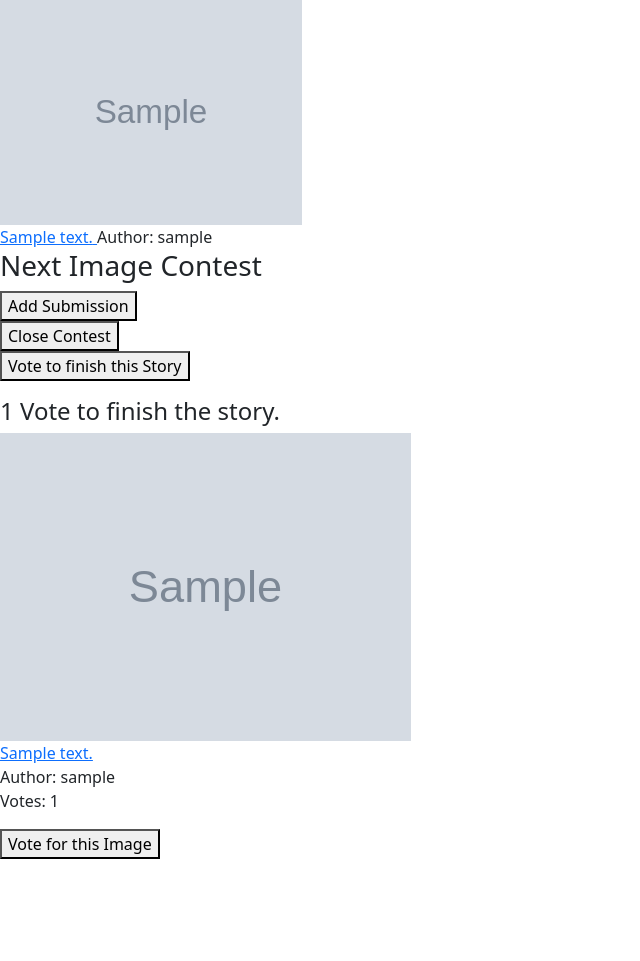
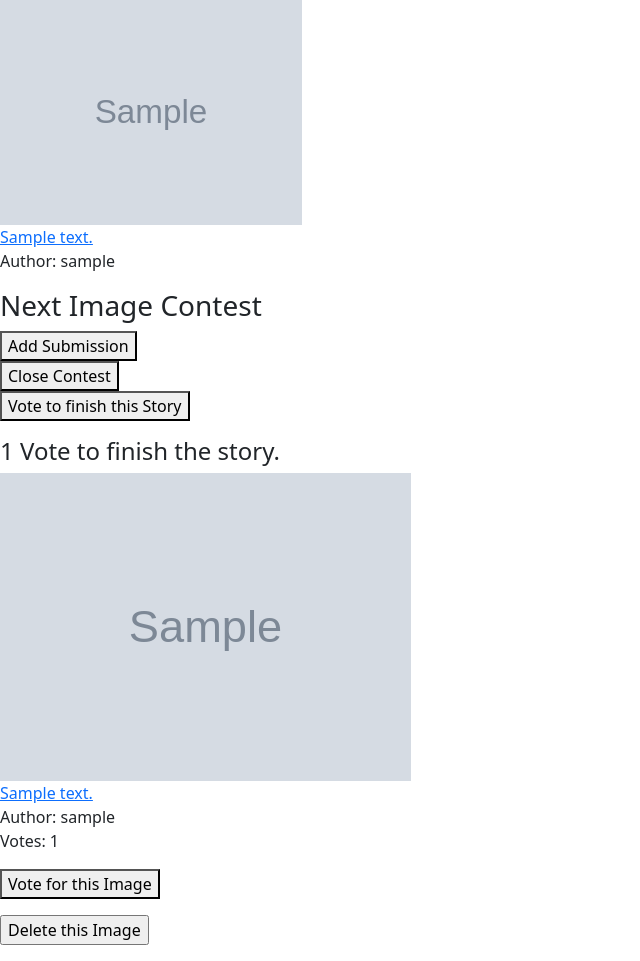
Before and after one commit to CPTblackadder/storyboard, a Django app: page /painter/story/1 in a window 1280 px wide. Shown: the part 131-1092 px from the top of the page, without its empty margins (0-640 px from the left). Before the commit the page ends 990 px from the top, so only its background shows below. Run offline with Django 4.2, Linux system fonts and the light colour scheme; a user stored in the database is signed in; tables that the repository leaves empty hold one stand-in row (values such as "Sample post"); grey boxes marked "Sample" are stand-in pictures.

Commit message:
Add a delete image for an image in the contest and ensure image submitted is correct width and height

```diff
--- /dev/null
+++ b/painter/static/painter/base.js
@@ -0,0 +1,6 @@
+function delete_image_confirm() {
+    console.log("Button pressed");
+    if (confirm('Do you want to delete this Image?')) {
+        document.forms["form1"].submit();
+    }
+}
--- a/painter/templates/painter/base.html
+++ b/painter/templates/painter/base.html
@@ -10,6 +10,7 @@
           rel="stylesheet"
           integrity="sha384-EVSTQN3/azprG1Anm3QDgpJLIm9Nao0Yz1ztcQTwFspd3yD65VohhpuuCOmLASjC"
           crossorigin="anonymous">
+    <script defer src="{% static 'painter/base.js' %}"></script>
     {% block head %}
     {% endblock head %}
 </head>
--- a/painter/templates/painter/contest_view_template.html
+++ b/painter/templates/painter/contest_view_template.html
@@ -30,6 +30,17 @@
                 {% csrf_token %}
                 <button type="submit">Vote for this Image</button>
             </form>
+            {% if x.image.created_by == user %}
+                <form method="post"
+                      action="{% url 'deleteimage' story.pk x.pk %}"
+                      id="form1">
+                    {% csrf_token %}
+                    <input type="submit"
+                           name="delete_image_button"
+                           value="Delete this Image"
+                           onclick="delete_image_confirm()">
+                </form>
+            {% endif %}
         </div>
     {% endfor %}
 </div>
--- a/painter/templates/painter/story_view_template.html
+++ b/painter/templates/painter/story_view_template.html
@@ -9,7 +9,7 @@
                          style="width:100%">
                     <span>{{ x.text }}</span>
                 </a>
-                <span>Author: {{ x.created_by.username }}</span>
+                <p>Author: {{ x.created_by.username }}</p>
             </div>
         </div>
     {% endfor %}
--- a/painter/urls.py
+++ b/painter/urls.py
@@ -28,6 +28,11 @@ urlpatterns = [
         views.view_image,
         name="viewimage",
     ),
+    path(
+        "story/<int:story_id>/delete/<int:image_id>",
+        views.delete_image,
+        name="deleteimage",
+    ),
     path("story/<int:story_id>/submit", views.submit_new_image, name="submitimage"),
     path("stories", views.view_stories, name="stories"),
 ]
--- a/painter/views.py
+++ b/painter/views.py
@@ -1,4 +1,5 @@
 import base64
+import io
 import json
 
 from django.contrib.auth.decorators import login_required
@@ -8,6 +9,7 @@ from django.http import HttpResponse
 from django.shortcuts import get_object_or_404, redirect, render
 from django.utils import timezone
 from django.views.generic.list import ListView
+from PIL import Image as PILImage
 
 from painter.management.commands.closecontests import close_image_contest
 
@@ -61,7 +63,13 @@ def submit_new_story(request):
             print("I know this happens")
             img_format, img_str = photo.split(";base64,")
             ext = img_format.split("/")[-1]
-            img_data = ContentFile(base64.b64decode(img_str), name="temp." + ext)
+            decoded_img = base64.b64decode(img_str)
+            image = PILImage.open(io.BytesIO(decoded_img))
+            if image.height != 600:
+                raise Exception("Image height must be 600")
+            if image.width != 800:
+                raise Exception("Image width must be 800")
+            img_data = ContentFile(decoded_img, name="temp." + ext)
             # Create and save image
             image = Image(created_by=request.user, text=image_text)
             image.image.save("image_" + str(image.pk) + ".png", img_data)
@@ -101,7 +109,13 @@ def submit_new_image(request, story_id):
                 image_text = ""
             img_format, img_str = photo.split(";base64,")
             ext = img_format.split("/")[-1]
-            img_data = ContentFile(base64.b64decode(img_str), name="temp." + ext)
+            decoded_img = base64.b64decode(img_str)
+            image = PILImage.open(io.BytesIO(decoded_img))
+            if image.height != 600:
+                raise Exception("Image height must be 600")
+            if image.width != 800:
+                raise Exception("Image width must be 800")
+            img_data = ContentFile(decoded_img, name="temp." + ext)
             # Create and save image
             image = Image(created_by=request.user, text=image_text)
             print("Saving file " + "image_" + str(image.pk) + ".png")
@@ -182,6 +196,7 @@ def vote_to_finish_story(request, story_id):
             CloseStoryContestModelVote(voter=request.user, contest=contest).save()
     return redirect(view_story, story_id)
 
+
 @login_required
 def view_image(request, story_id, image_id):
     story = get_object_or_404(Story, pk=story_id)
@@ -238,3 +253,14 @@ def close_contest(request, story_id):
     contest = get_object_or_404(ActiveStoryContestModel, story=story)
     close_image_contest(contest)
     return redirect(view_story, story_id)
+
+
+@login_required
+def delete_image(request, story_id, image_id):
+    if request.method == "POST":
+        image = get_object_or_404(StoryContestImageModel, pk=image_id)
+        if image.image.created_by == request.user:
+            i = image.image
+            image.delete()
+            i.delete()
+    return redirect(view_story, story_id)
--- a/requirements.txt
+++ b/requirements.txt
@@ -1,5 +1,5 @@
 Django==5.0
 django-cleanup==8.1.0
-Pillow==10.1.0
+pillow==10.2.0
 psycopg2-binary==2.9.6
 mysqlclient==2.2.4
```
